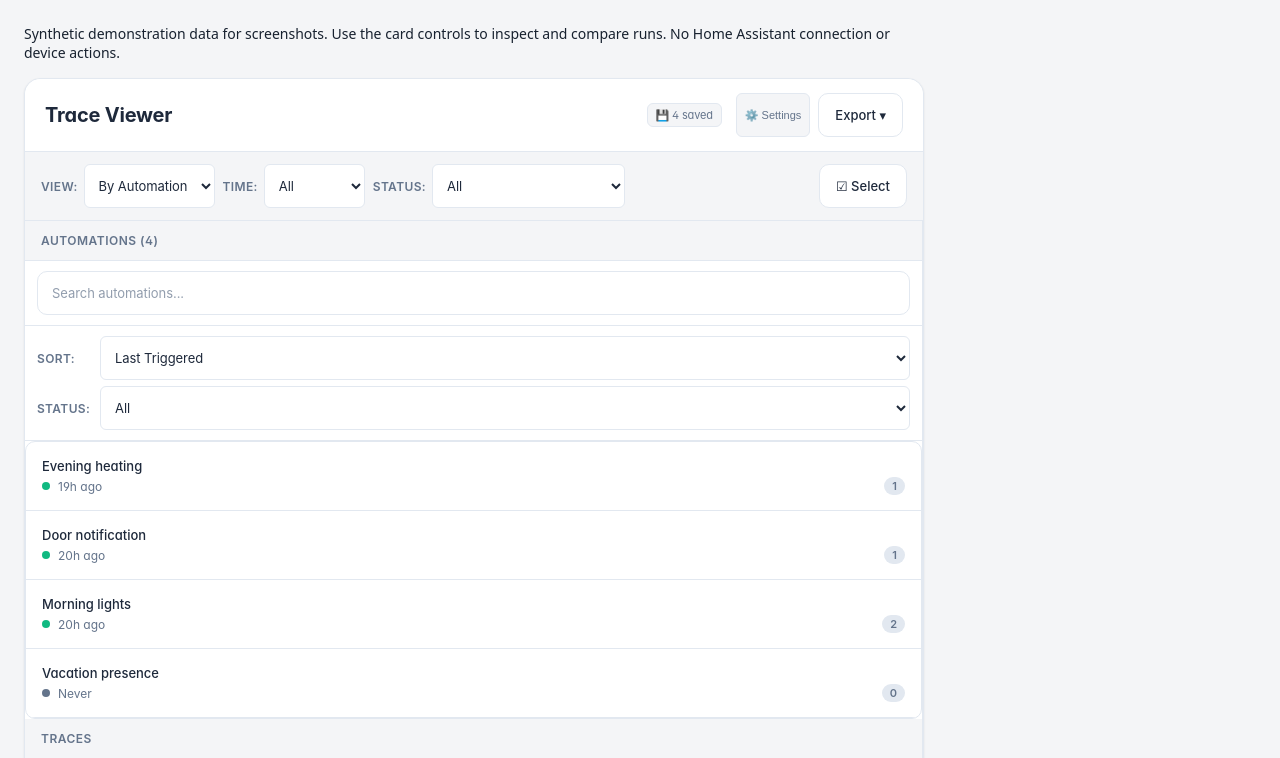
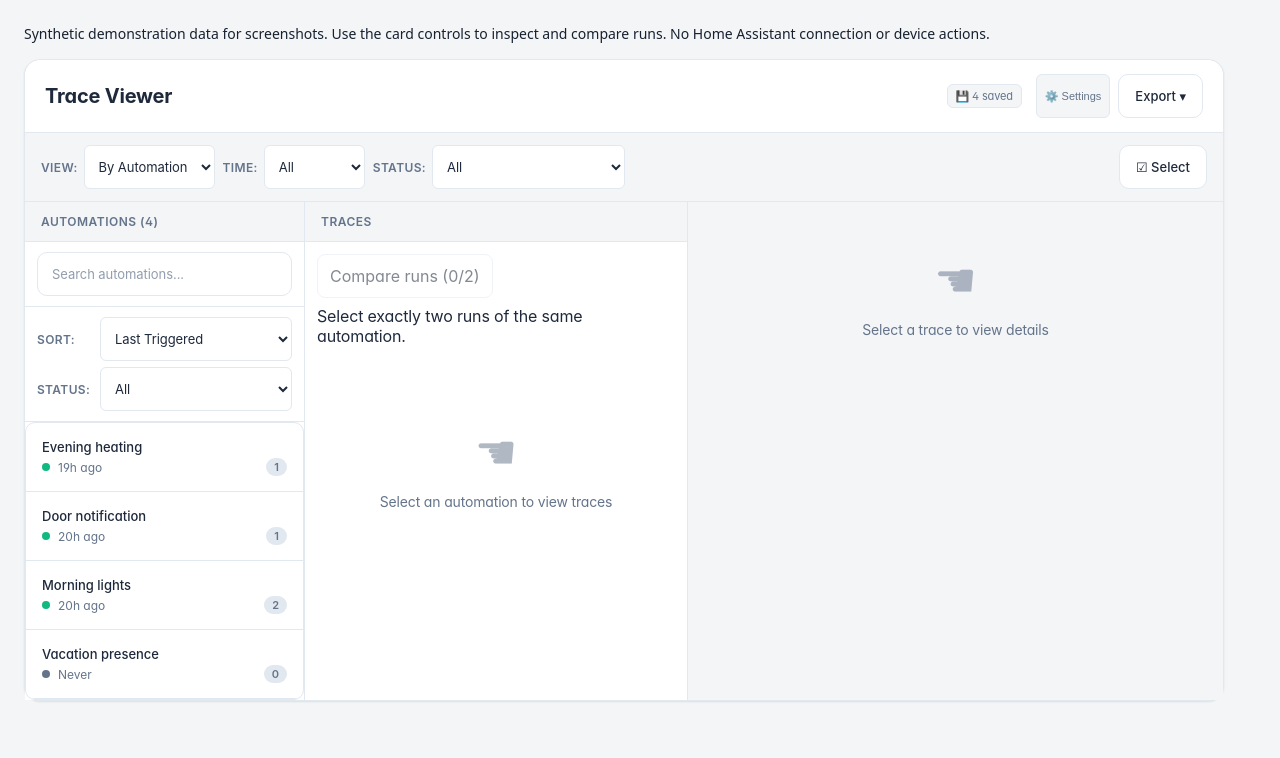
Before and after one commit to MacSiem/ha-trace-viewer, a website: page docs/screenshots/_harness.html in a window 1280 px wide. Shown: the top 758 px of the page. Drawn offline with Linux system fonts and the light colour scheme.

Commit message:
docs: specify a wide desktop screenshot scene for Trace panels

```diff
--- a/docs/screenshots/_harness.html
+++ b/docs/screenshots/_harness.html
@@ -3,7 +3,7 @@
 <meta charset="utf-8">
 <title>Trace Viewer — synthetic screenshot fixture</title>
 <style>
-html,body{margin:0;padding:0;font-family:system-ui,sans-serif}body{padding:24px;background:#f4f5f7;color:#17212f}body.dark{background:#111318;color:#e5e7eb}.fixture-note{margin:0 0 16px;font-size:14px;max-width:900px}ha-trace-viewer{display:block;width:900px;max-width:100%;--card-background-color:#fff;--primary-background-color:#f4f5f7}body.dark ha-trace-viewer{--card-background-color:#1c1e26;--primary-background-color:#111318}
+html,body{margin:0;padding:0;font-family:system-ui,sans-serif}body{padding:24px;background:#f4f5f7;color:#17212f}body.dark{background:#111318;color:#e5e7eb}.fixture-note{margin:0 0 16px;font-size:14px;max-width:1200px}ha-trace-viewer{display:block;width:1200px;max-width:100%;--card-background-color:#fff;--primary-background-color:#f4f5f7}body.dark ha-trace-viewer{--card-background-color:#1c1e26;--primary-background-color:#111318}
 </style>
 <p class="fixture-note">Synthetic demonstration data for screenshots. Use the card controls to inspect and compare runs. No Home Assistant connection or device actions.</p>
 <ha-trace-viewer id="card"></ha-trace-viewer>
```
